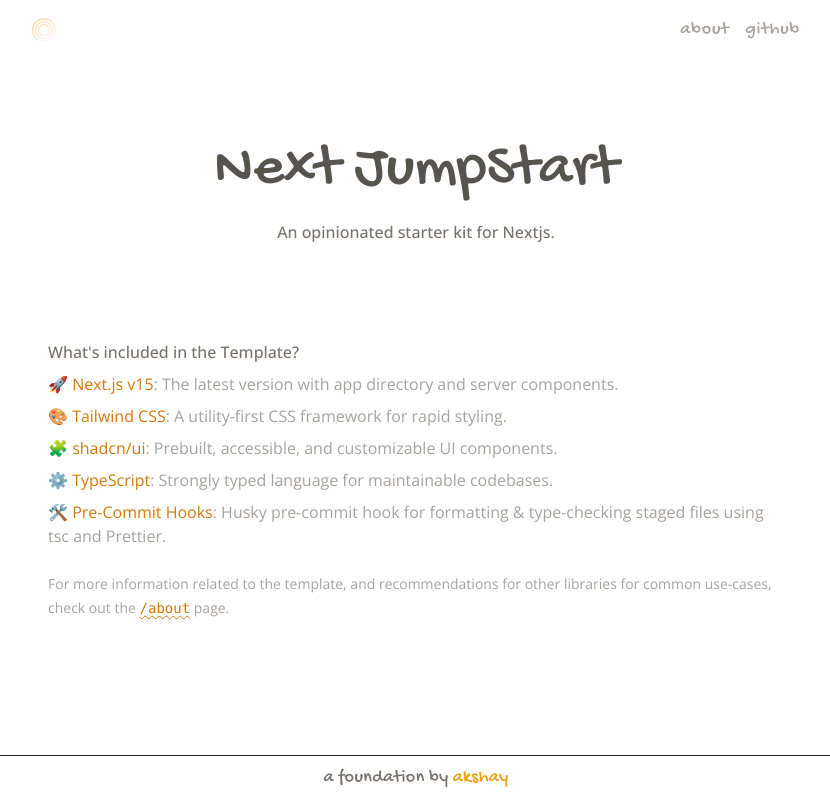
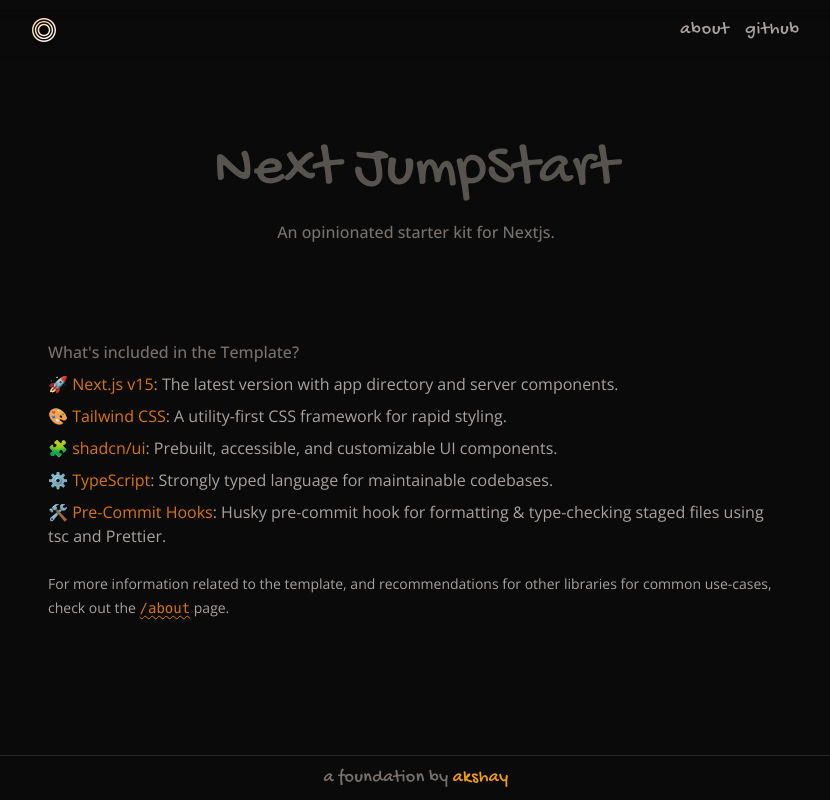
Before and after one commit to akshay-rajput/next-jump-start, a Next.js app: page / in a window 1280 px wide. Shown: the whole page, without its empty margins (224-1054 px from the left). Built offline with nearby package versions, Linux system fonts and the light colour scheme.

Commit message:
style - add dark background for app

```diff
--- a/src/app/globals.css
+++ b/src/app/globals.css
@@ -3,6 +3,9 @@
 @tailwind utilities;
 
 body {
+	/* change below colors according to your app theme */
+	background-color: #0a0a0a;
+	color: #ededed;
 	font-family: Arial, Helvetica, sans-serif;
 }
 
```
